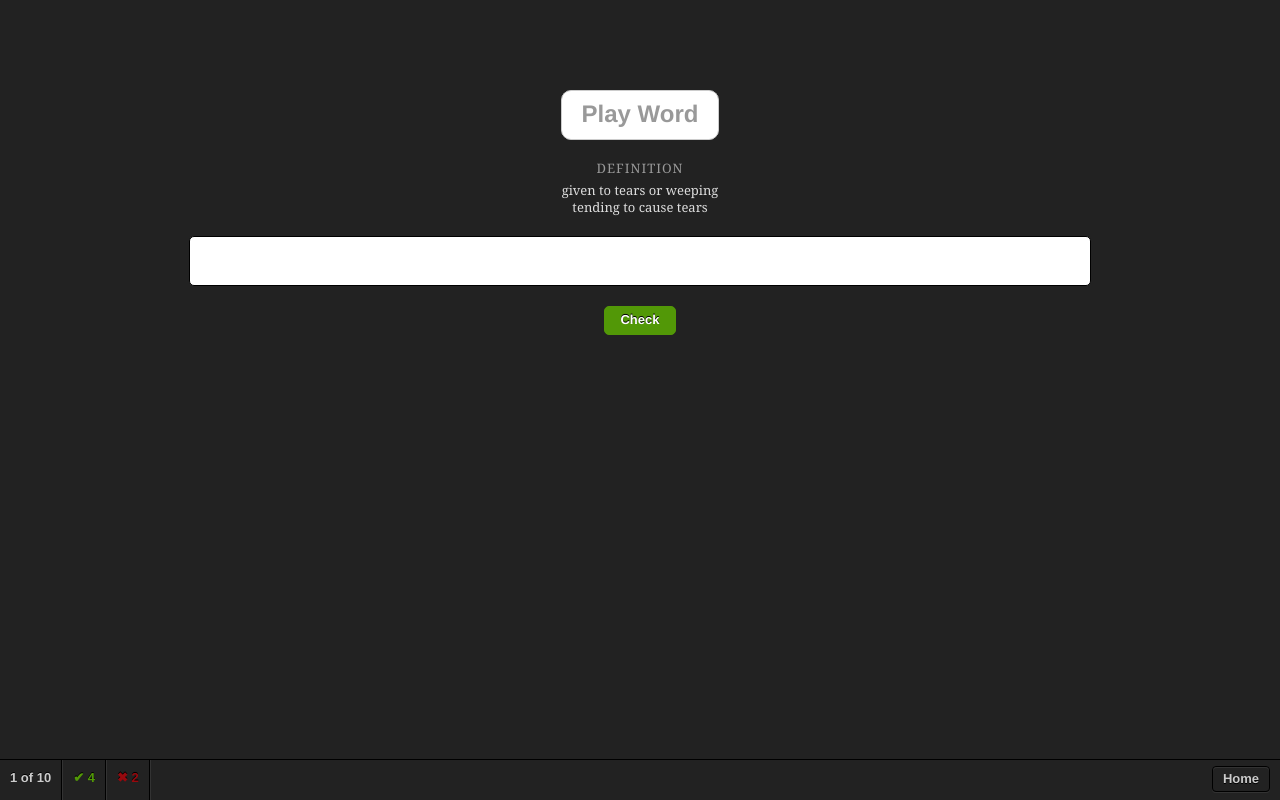
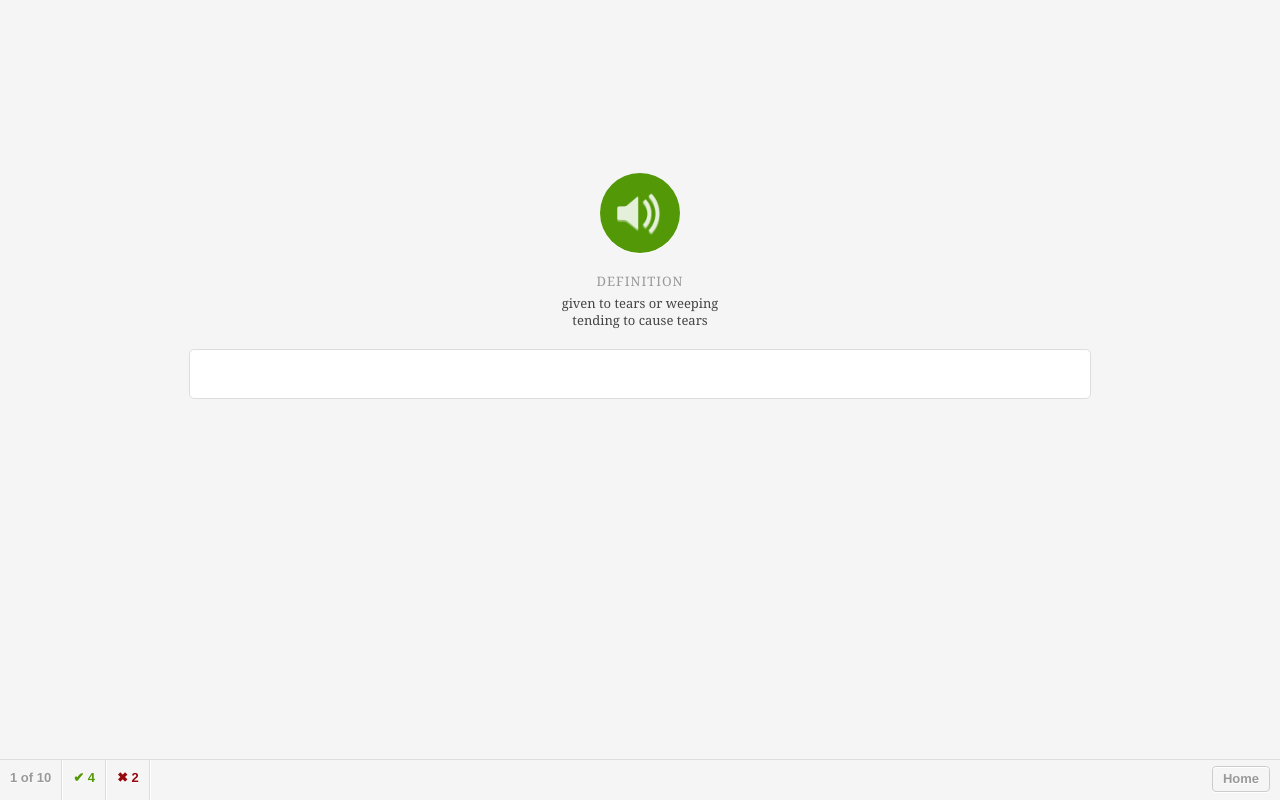
Before and after one commit to tomgenoni/projects, a PHP site: page / in a window 1280 px wide. Run offline with PHP 8.4, Linux system fonts and the light colour scheme; some libraries are stand-ins or nearby versions.

Commit message:
Light theme.

```diff
--- a/spell/index.html
+++ b/spell/index.html
@@ -17,7 +17,7 @@
 		<ul id="list">
 			<li class="panel" data-word="lachrymose">
 				<div class="word-wrap">
-					<a class="playBtn" href="#">Play Word</a>
+					<a class="playBtn" href="#"></a>
 					<h2>Definition</h2>
 					<ol>
 						<li>given to tears or weeping </li>
@@ -38,13 +38,13 @@
 			</li>
 			<li class="panel" data-word="mournful">
 				<div class="word-wrap">
-					<a class="playBtn" href="#">Play Word</a>
+					<a class="playBtn" href="#"></a>
 					<h2>Definition</h2>
 					<ol>
 						<li>given to tears or weeping </li>
 						<li>tending to cause tears</li>
 					</ol>
-					<input type="text" autocomplete="off" autocapitalize="off"/>
+					<input type="text" autocomplete="off" autocorrection="off" autocapitalize="off"/>
 					<a class="checkBtn" href="#">Check</a>
 				</div>
 				<div class="answer-screen answer-correct">
--- a/spell/js/quiz.js
+++ b/spell/js/quiz.js
@@ -15,6 +15,14 @@ $(document).ready(function() {
         panel.find("audio").get(0).play();
         return false;
     })
+
+
+    $('input').bind('focus',function() {
+        $(this).next(".checkBtn").css("visibility","visible");
+
+    });
+
+
 
 	$(".checkBtn").live("click", function(event){
 
--- a/spell/scss/screen.scss
+++ b/spell/scss/screen.scss
@@ -5,7 +5,7 @@
 html, body {
 	height: 100%;
 	font: 13px/17px Georgia, Times, serif;
-	background: #222;
+	background: #f5f5f5;
 }
 
 .correct {
@@ -22,9 +22,8 @@ html, body {
 	right: 0;
 	left: 0;
 	bottom: 42px;
-	@include linear-gradient((#eee, #ddd), top);
 	display: none;
-	@include linear-gradient((#fff, #f1f1f1), top);
+	background: #f5f5f5;
 }
 
 .answer-screen {
@@ -75,6 +74,10 @@ html, body {
 			@include box-sizing(border-box);
 			width: 100%; // only on load, js resizes to fit;
 			position: relative;
+			display: -webkit-box;
+		  -webkit-box-orient: horizontal;
+		  -webkit-box-pack: center;
+		  -webkit-box-align: center;
 
 			audio {
 				display: none;
@@ -83,7 +86,7 @@ html, body {
 			.word-wrap {
 				width: 90%;
 				margin: 0 auto;
-				padding: 7% 2% 0 2%;
+				padding: 0 2% 15% 2%;
 				@include box-sizing(border-box);
 				text-align: center;
 
@@ -95,11 +98,11 @@ html, body {
 				}
 
 				ol {
-					color: #ddd;
+					color: #444;
 				}
 
 				input {
-					border: 1px solid #000;
+					border: 1px solid #ddd;
 					padding: 10px;
 					font: 24px "Helvetica Neue";
 					margin: 20px auto 20px;
@@ -125,26 +128,29 @@ html, body {
 	}
 }
 
-.playBtn, .checkBtn, .nextBtn {
-	background: #fff;
-	padding: 9px 20px 11px;
-	@include border-radius(10px);
-	font: bold 24px "Helvetica Neue";
-	border: 1px solid #ccc;
-	color: #999;
-	text-decoration: none;
-	display: inline-block;
-	@include text-shadow(0 -1px 0 #fff);
-
+.playBtn {
+	height: 80px;
+	width: 80px;
+	@include border-radius(100%);
+	display: block;
+	margin: 0 auto;
+	@include box-shadow(0 1px 0 #fff);
+	background: #529807 url(../i/sound.png) no-repeat center center;
+	-webkit-background-size: 70% 70%;
 }
 .checkBtn, .nextBtn {
 	padding: 5px 15px 7px;
 	font: bold 13px "Helvetica Neue";
 	@include border-radius(5px);
 	background: #529807;
-	color: #fff;
-	@include text-shadow(0 -1px 0 #000);
+	color: #e5efda;
+	@include text-shadow(0 -1px 0 #444);
 	border: 1px solid #529807;
+	text-decoration: none;
+}
+
+.checkBtn {
+	visibility: hidden;
 }
 
 #header {
@@ -166,8 +172,8 @@ html, body {
 	right: 0;
 	height: 40px;
 	background: #fff;
-	border-top: 1px solid #000;
-	background: #222;
+	border-top: 1px solid #ddd;
+	background: #f5f5f5;
 
 	ul {
 		height: 40px;
@@ -175,11 +181,11 @@ html, body {
 
 		li {
 			padding: 10px;
-			border-right: 1px solid #000;
-			border-left: 1px solid #333;
+			border-right: 1px solid #ddd;
+			border-left: 1px solid #fff;
 			font: bold 13px "Helvetica Neue";
-			color: #ccc;
-			@include text-shadow(0 -1px 0 #000);
+			color: #999;
+			@include text-shadow(0 1px 0 #fff);
 
 			&:first-child {
 				border-left: none;
@@ -192,20 +198,20 @@ html, body {
 			a.btn {
 				float: right;
 				font: bold 13px "Helvetica Neue";
-				color: #ccc;
-				@include text-shadow(0 1px 0 #000);
+				color: #999;
+				@include text-shadow(0 1px 0 #fff);
 				text-decoration: none;
-				border: 1px solid #000;
+				border: 1px solid #ccc;
 				@include border-radius(4px);
 				position: relative;
 				top: -4px;
-				@include box-shadow(0 1px 0 #333);
+				@include box-shadow(0 1px 0 #fff);
 				display: inline-block;
 
 				span {
 					padding: 4px 10px 5px;
 					display: block;
-					@include box-shadow(0 1px 0 #333 inset);
+					@include box-shadow(0 1px 0 #fff inset);
 					@include border-radius(4px);
 				}
 			}
```
Also changed, not shown: spell/css/screen.css, spell/i/sound.png (added).
